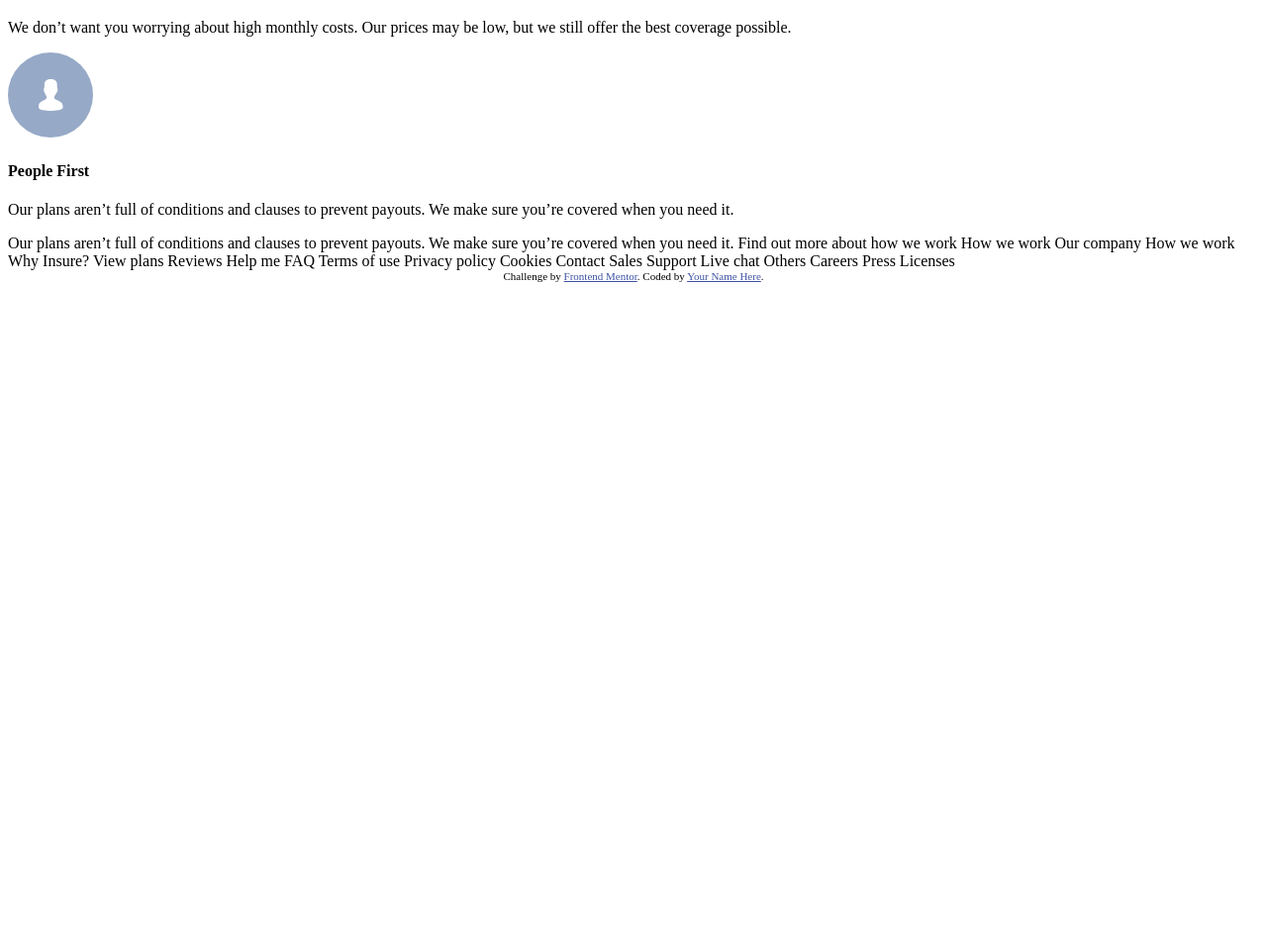
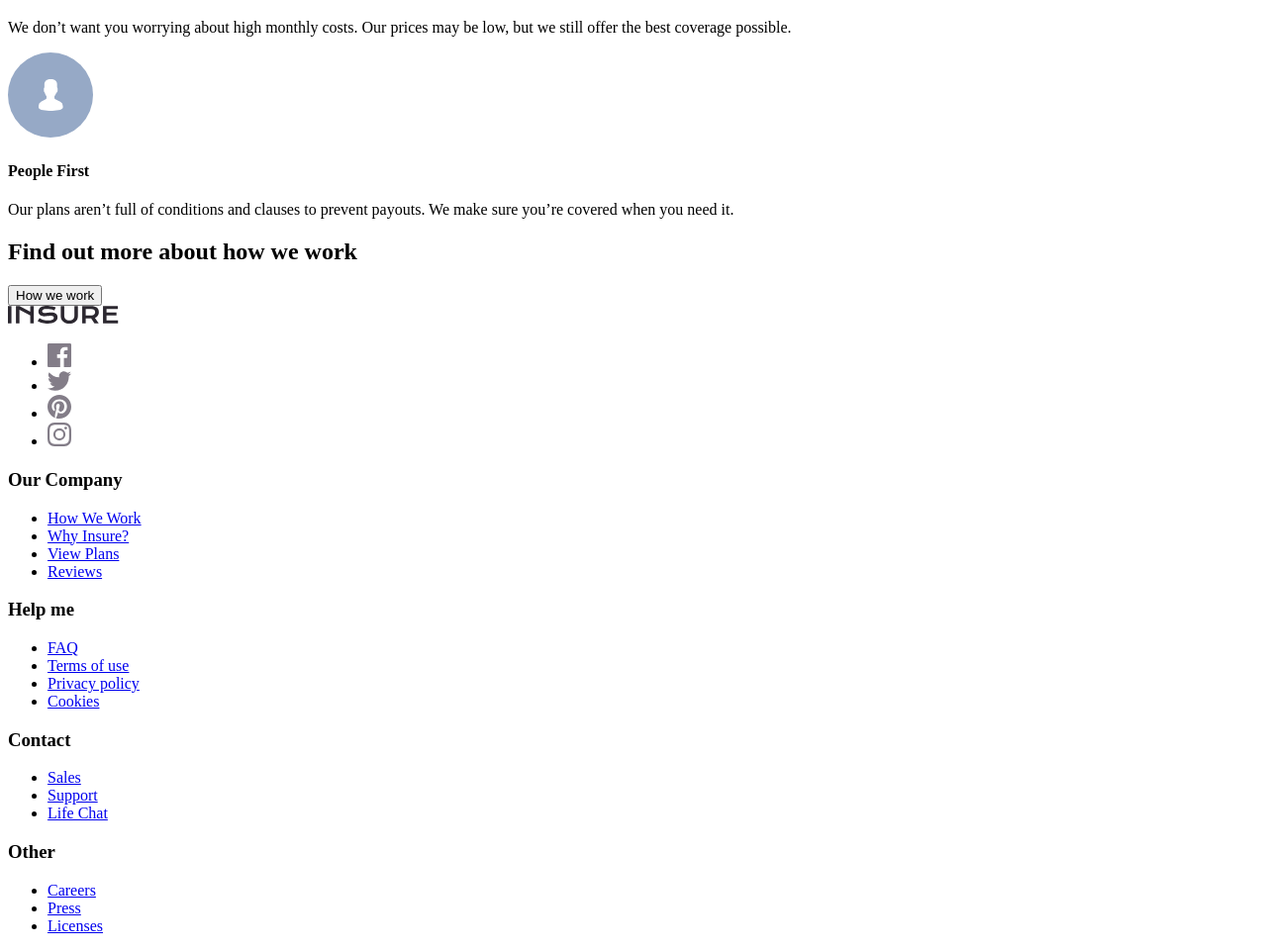
Before and after one commit to djetton6/insureLandingPage, a plain HTML site: page index.html in a window 1280 px wide. Shown: the part 1290-2251 px from the top of the page at 99% size. Before the commit the page ends 1583 px from the top, so only its background shows below. Drawn offline with Linux system fonts and the light colour scheme.

Commit message:
finished mark up for page

```diff
--- a/index.html
+++ b/index.html
@@ -90,17 +90,92 @@
         </div>
       </div>
     </section>
-    Our plans aren’t full of conditions and clauses to prevent payouts. We make
-    sure you’re covered when you need it. Find out more about how we work How we
-    work Our company How we work Why Insure? View plans Reviews Help me FAQ
-    Terms of use Privacy policy Cookies Contact Sales Support Live chat Others
-    Careers Press Licenses
+    <section class="bg-violet">
+      <div class="flex">
+        <div>
+          <h2>
+            Find out more about how we work
+          </h2>
+        </div>
+        <div>
+          <button class="btn">
+            How we work
+          </button>
+        </div>
+      </div>
+    </section>
 
-    <div class="attribution">
-      Challenge by
-      <a href="https://www.frontendmentor.io?ref=challenge" target="_blank"
-        >Frontend Mentor</a
-      >. Coded by <a href="#">Your Name Here</a>.
-    </div>
+    <footer>
+      <div class="container">
+        <div class="flex">
+          <div class="flex">
+            <div>
+              <img src="./images/logo.svg" alt="logo" />
+            </div>
+            <div>
+              <ul>
+                <li>
+                  <a href="#"
+                    ><img src="./images/icon-facebook.svg" alt="facebook"
+                  /></a>
+                </li>
+                <li>
+                  <a href="#"
+                    ><img src="./images/icon-twitter.svg" alt="twitter"
+                  /></a>
+                </li>
+                <li>
+                  <a href="#"
+                    ><img src="./images/icon-pinterest.svg" alt="pinterest"
+                  /></a>
+                </li>
+                <li>
+                  <a href="#"
+                    ><img src="./images/icon-instagram.svg" alt="instagram"
+                  /></a>
+                </li>
+              </ul>
+            </div>
+          </div>
+        </div>
+
+        <div class="flex"></div>
+        <div>
+          <h3>Our Company</h3>
+          <ul>
+            <li><a href="#">How We Work</a></li>
+            <li><a href="#">Why Insure?</a></li>
+            <li><a href="#">View Plans</a></li>
+            <li><a href="#">Reviews</a></li>
+          </ul>
+        </div>
+        <div>
+          <h3>Help me</h3>
+          <ul>
+            <li><a href="#">FAQ</a></li>
+            <li><a href="#">Terms of use</a></li>
+            <li><a href="#">Privacy policy</a></li>
+            <li><a href="#">Cookies</a></li>
+          </ul>
+        </div>
+
+        <div>
+          <h3>Contact</h3>
+          <ul>
+            <li><a href="#">Sales</a></li>
+            <li><a href="#">Support</a></li>
+            <li><a href="#">Life Chat</a></li>
+          </ul>
+        </div>
+        <div>
+          <h3>Other</h3>
+          <ul>
+            <li><a href="#">Careers</li>
+            <li><a href="#">Press</li>
+            <li><a href="#">Licenses</li>
+          </ul>
+        </div>
+      </div>
+    </footer>
   </body>
 </html>
```
